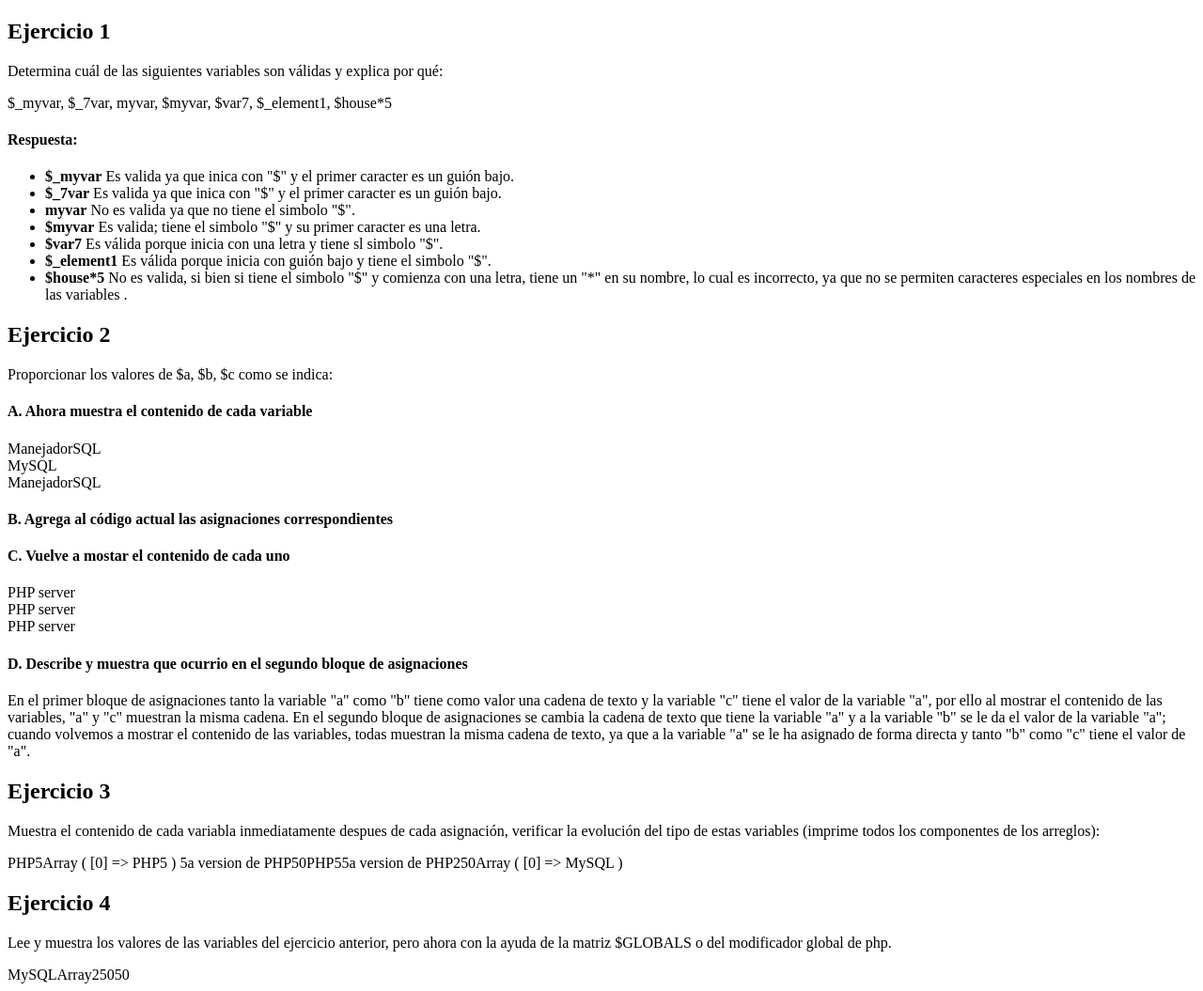
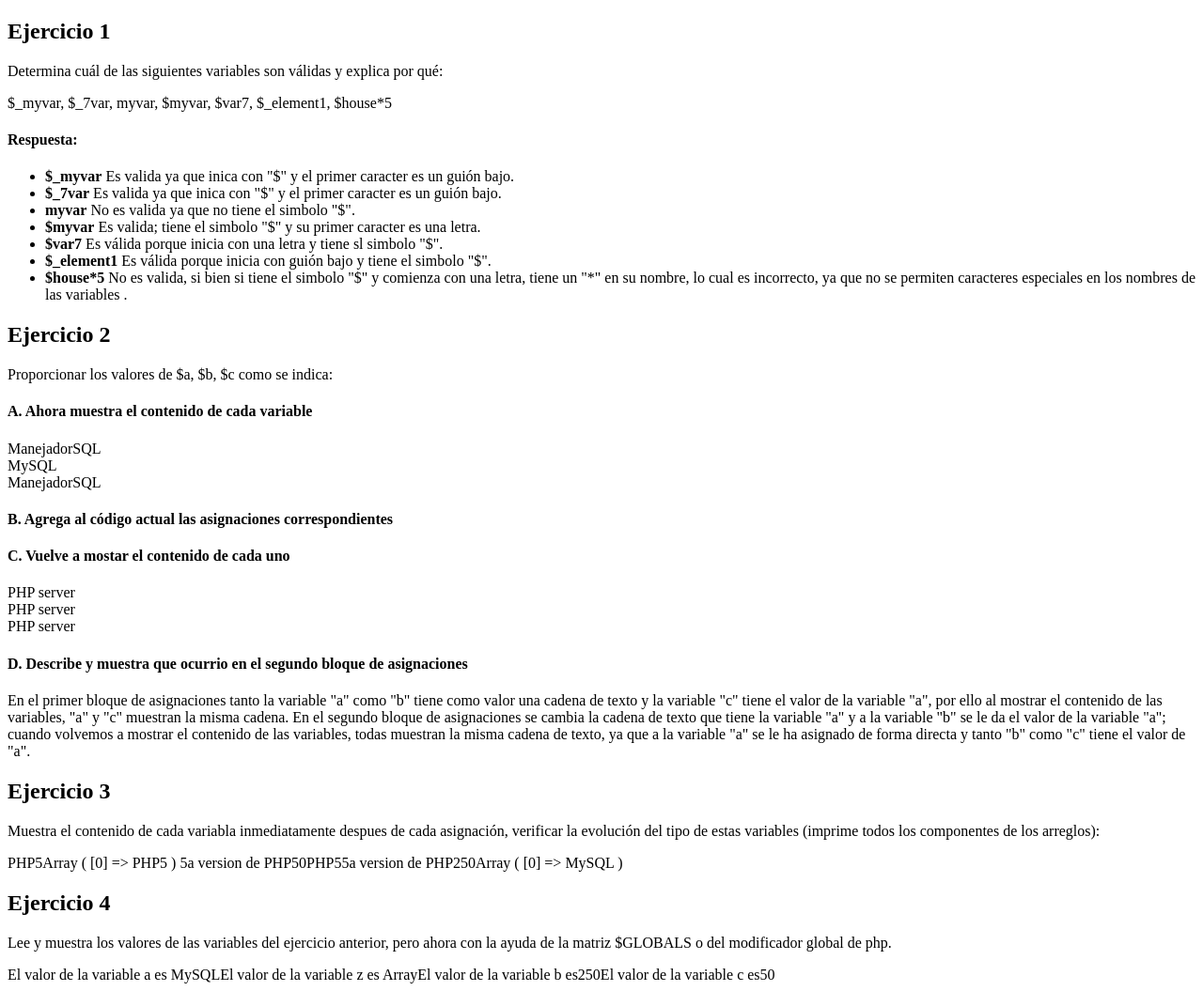
Before and after one commit to Gael024/tec_web, a PHP site: page / in a window 1280 px wide. Shown: the whole page at 94% size. Run offline with PHP 8.4, Linux system fonts and the light colour scheme.

Commit message:
Ejercicio 4

```diff
--- a/practicas/p04/index.php
+++ b/practicas/p04/index.php
@@ -109,10 +109,10 @@
 
       global $a, $z, $b, $c;
 
-      echo $a;
-      echo $z;
-      echo $b;
-      echo $c;
+      echo "El valor de la variable a es $a";
+      echo "El valor de la variable z es $z";
+      echo "El valor de la variable b es$b";
+      echo "El valor de la variable c es$c";
 
     }
 
```
